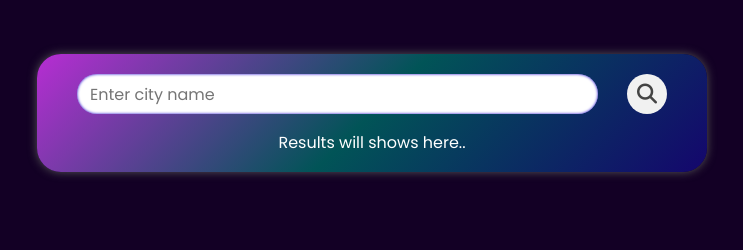
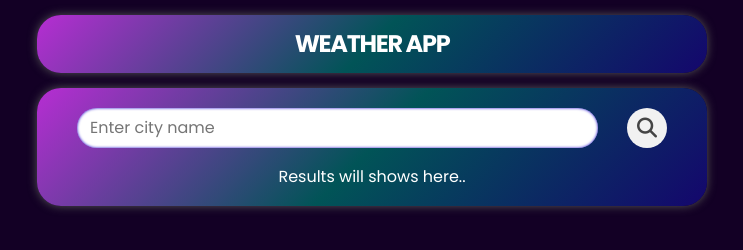
Before and after one commit to AdamKhelladi/Weather-App-, a plain HTML site: page index.html in a window 1280 px wide. Shown: the whole page, without its empty margins (268-1011 px from the left). Drawn offline with Linux system fonts and the light colour scheme.

Commit message:
Add a Head for the app

```diff
--- a/index.html
+++ b/index.html
@@ -20,6 +20,10 @@
     <link rel="stylesheet" href="style.css"/>
   </head>
   <body>
+
+    <div class="head">
+      <h1>WEATHER APP</h1>
+    </div>
 
     <div class="card">
       <div class="search">
--- a/style.css
+++ b/style.css
@@ -29,13 +29,36 @@ body {
 }
 /* End Global Rules  */
 
+/* Start Head */
+.head {
+  width: 90%;
+  max-width: 670px;
+  margin: 15px auto;
+  padding: 15px;
+  background: linear-gradient(135deg, #b72dd3, #015457, #14066d);
+  border-radius: 24px;
+  box-shadow: 0 0 10px #555;
+  text-align: center;
+}
+
+.head h1 {
+  color: white;
+  margin: 0;
+  font-size: 24px;
+  font-weight: 700;
+  letter-spacing: -1.3px;
+  user-select: none;
+}
+/* End Head */
+
+
 /* Start Card */
 .card {
   width: 90%;
   max-width: 670px;
   background: linear-gradient(135deg, #b72dd3, #015457, #14066d);
   color: #fff;
-  margin: 54px auto;
+  margin: 10px auto;
   border-radius: 24px;
   padding: 20px 40px;
   text-align: center;
@@ -140,9 +163,13 @@ body {
 }
 
 @media (max-width: 676px) {
+  .head {
+    width: 95%;
+  }
+
   .card {
     width: 95%;
-    margin: 60px auto;
+    margin: 20px auto;
     border-radius: 24px;
     padding: 20px 20px;
   }
```
